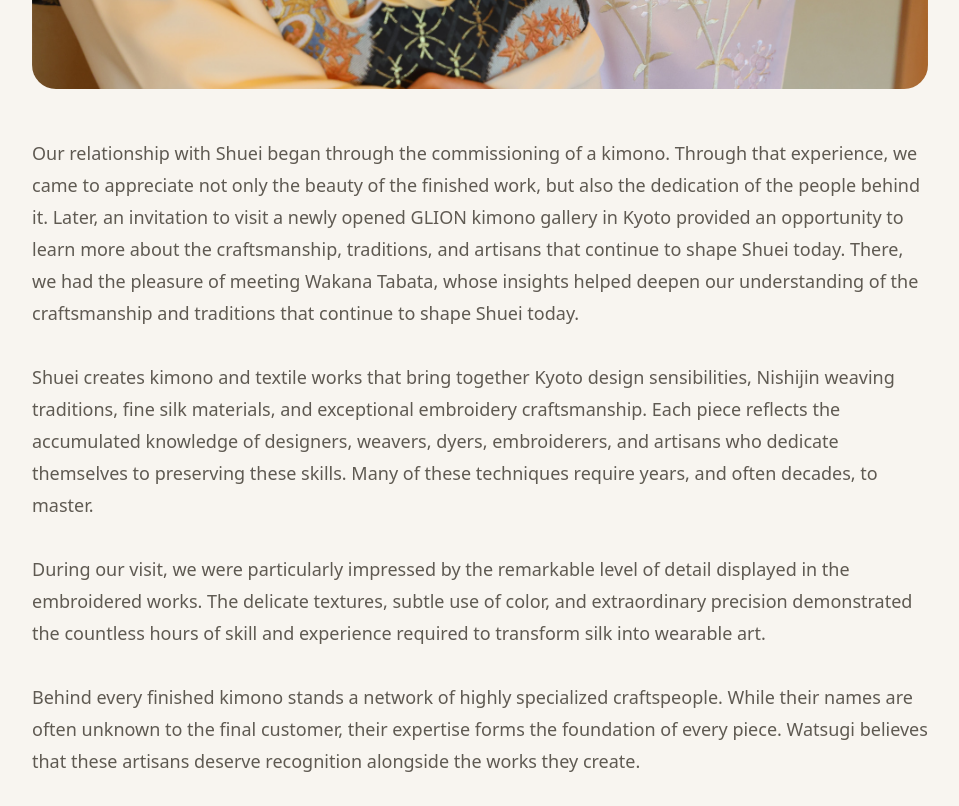
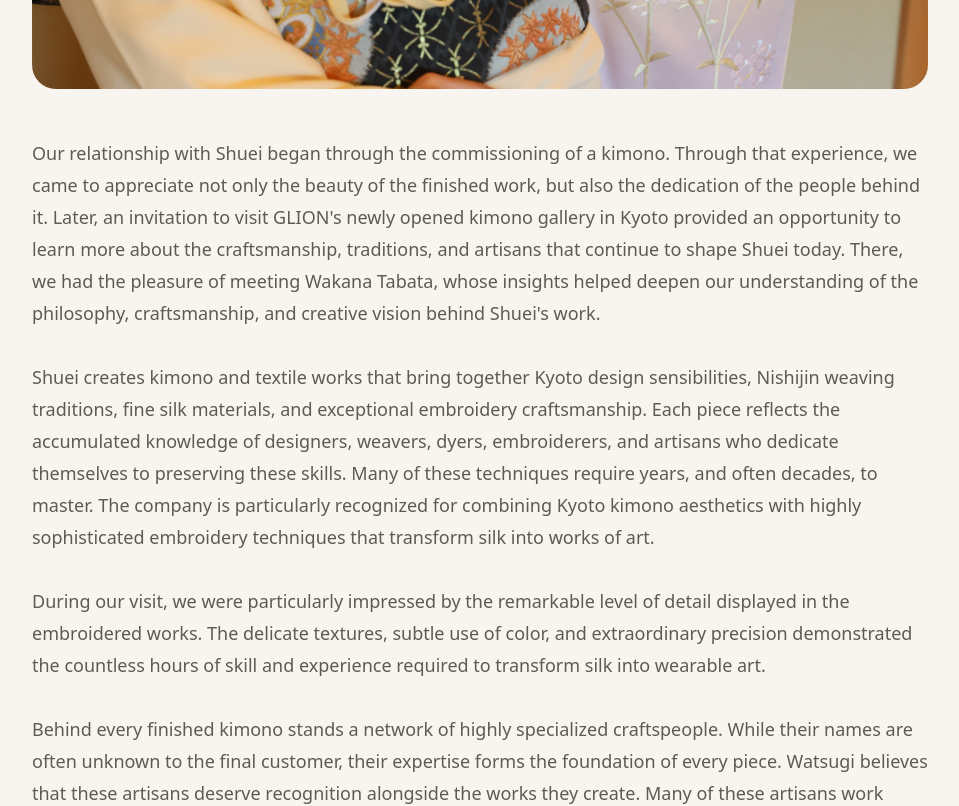
Before and after one commit to Watsugi/watsugi-website, a Next.js app: page /artisans/shuei in a window 1280 px wide. Shown: the part 720-1526 px from the top of the page, without its empty margins (160-1119 px from the left). Built offline with nearby package versions, Linux system fonts and the light colour scheme.

Commit message:
Update page.tsx

```diff
--- a/app/artisans/shuei/page.tsx
+++ b/app/artisans/shuei/page.tsx
@@ -27,11 +27,11 @@ export default function ShueiPage() {
           <div className="space-y-8 text-lg leading-8 text-[#5F5A52]">
 
            <p>
-  Our relationship with Shuei began through the commissioning of a kimono. Through that experience, we came to appreciate not only the beauty of the finished work, but also the dedication of the people behind it. Later, an invitation to visit a newly opened GLION kimono gallery in Kyoto provided an opportunity to learn more about the craftsmanship, traditions, and artisans that continue to shape Shuei today. There, we had the pleasure of meeting Wakana Tabata, whose insights helped deepen our understanding of the craftsmanship and traditions that continue to shape Shuei today.
+  Our relationship with Shuei began through the commissioning of a kimono. Through that experience, we came to appreciate not only the beauty of the finished work, but also the dedication of the people behind it. Later, an invitation to visit GLION's newly opened kimono gallery in Kyoto provided an opportunity to learn more about the craftsmanship, traditions, and artisans that continue to shape Shuei today. There, we had the pleasure of meeting Wakana Tabata, whose insights helped deepen our understanding of the philosophy, craftsmanship, and creative vision behind Shuei's work.
 </p>
 
 <p>
-  Shuei creates kimono and textile works that bring together Kyoto design sensibilities, Nishijin weaving traditions, fine silk materials, and exceptional embroidery craftsmanship. Each piece reflects the accumulated knowledge of designers, weavers, dyers, embroiderers, and artisans who dedicate themselves to preserving these skills. Many of these techniques require years, and often decades, to master.
+  Shuei creates kimono and textile works that bring together Kyoto design sensibilities, Nishijin weaving traditions, fine silk materials, and exceptional embroidery craftsmanship. Each piece reflects the accumulated knowledge of designers, weavers, dyers, embroiderers, and artisans who dedicate themselves to preserving these skills. Many of these techniques require years, and often decades, to master. The company is particularly recognized for combining Kyoto kimono aesthetics with highly sophisticated embroidery techniques that transform silk into works of art.
 </p>
 
 <p>
@@ -39,7 +39,7 @@ export default function ShueiPage() {
 </p>
 
 <p>
-  Behind every finished kimono stands a network of highly specialized craftspeople. While their names are often unknown to the final customer, their expertise forms the foundation of every piece. Watsugi believes that these artisans deserve recognition alongside the works they create.
+  Behind every finished kimono stands a network of highly specialized craftspeople. While their names are often unknown to the final customer, their expertise forms the foundation of every piece. Watsugi believes that these artisans deserve recognition alongside the works they create. Many of these artisans work quietly behind the scenes, yet their skills are essential to preserving the cultural heritage embedded in every piece.
 </p>
 
 <p>
```
